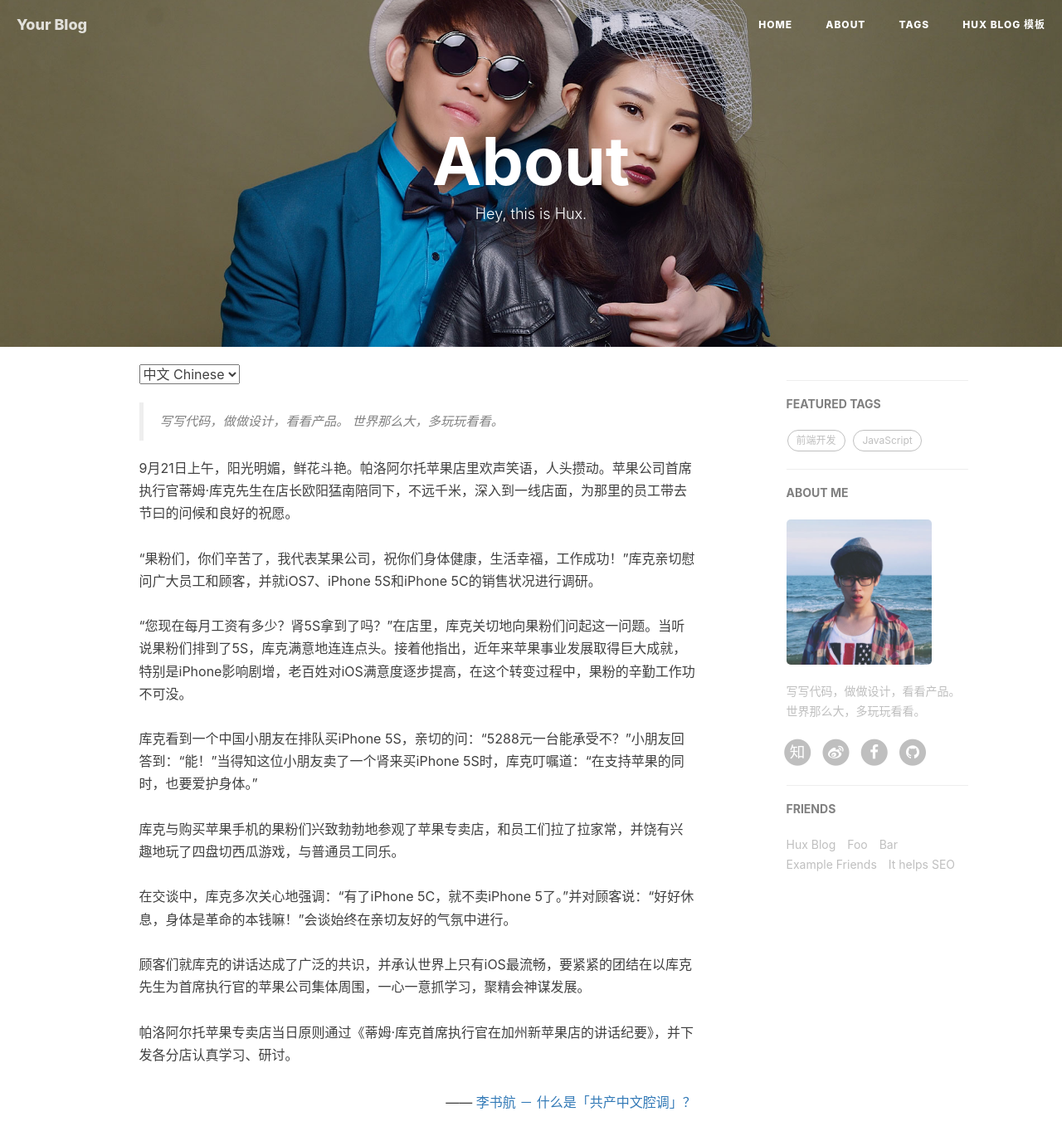
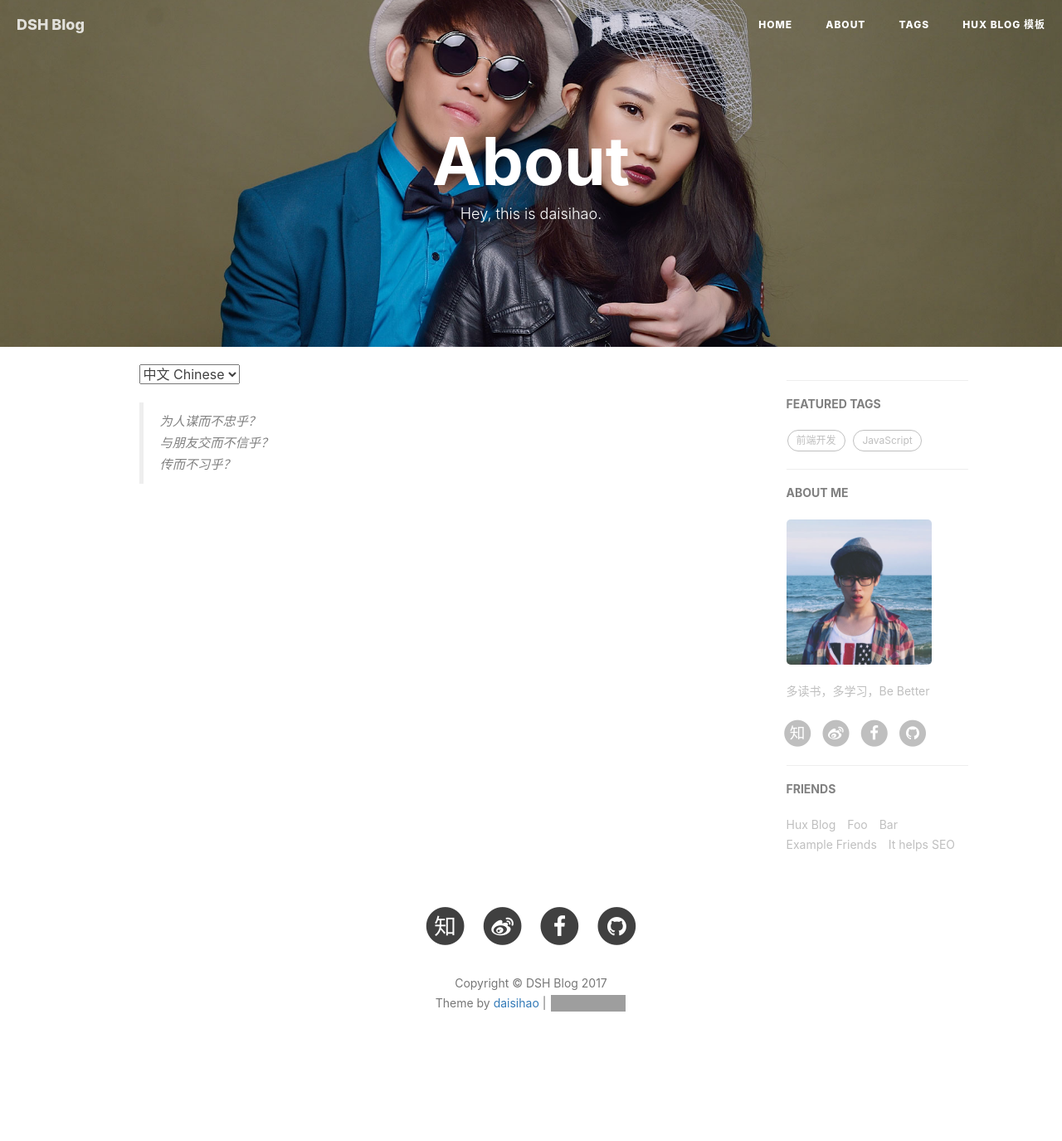
Before and after one commit to daisihao/daisihao.github.com, a Jekyll site: the page built from about.html, in a window 1280 px wide and 1400 px high. Shown: the top 1375 px of the window at 83% size. Built offline with Jekyll 4.4.1, drawn with Linux system fonts in a browser that asks for light colours; nearby versions of some CDN libraries; comment, search, counter and statistics services are not loaded; some of the changed text lies outside the part shown; grey boxes are pictures that could not be loaded.

Commit message:
个人信息更新

```diff
--- a/_config.yml
+++ b/_config.yml
@@ -1,22 +1,22 @@
 # Site settings
-title: Your Blog
-SEOTitle: 你的博客 | Your Blog
+title: DSH Blog
+SEOTitle: 代思豪的博客 | daisihao Blog
 header-img: img/home-bg.jpg
-email: huxpro@gmail.com
-description: ""
+email: daisihao@126.com
+description: "Cool Blog come from daisihao"
 keyword: ""
-url: "http://huangxuan.me"              # your host, for absolute URL
-baseurl: "/huxblog-boilerplate"         # for example, '/blog' if your blog hosted on 'host/blog'
+url: "http://daisihao.xyz"              # your host, for absolute URL
+baseurl: "/daisihao"         # for example, '/blog' if your blog hosted on 'host/blog'
 
 
 
 # SNS settings
 RSS: false
-weibo_username:     huxpro
-zhihu_username:     huxpro
-github_username:    huxpro
+weibo_username:     3437719512
+zhihu_username:     dai-si-hao
+github_username:    daisihao
 #twitter_username:  huxpro
-facebook_username:  huxpro
+facebook_username:  daisihao
 
 
 
@@ -50,7 +50,7 @@ kramdown:
 #disqus_username: _your_disqus_short_name_
 
 # Duoshuo settings
-duoshuo_username: huxblog
+duoshuo_username: daisihaoblog
 # Share component is depend on Comment so we can NOT use share only.
 duoshuo_share: true                     # set to false if you want to use Comment without Sharing
 
@@ -62,13 +62,13 @@ duoshuo_share: true                     # set to false if you want to use Commen
 ba_track_id: 4cc1f2d8f3067386cc5cdb626a202900
 # Google Analytics
 ga_track_id: 'UA-49627206-1'            # Format: UA-xxxxxx-xx
-ga_domain: huangxuan.me
+ga_domain: daisihao.com
 
 
 
 # Sidebar settings
 sidebar: true                           # whether or not using Sidebar.
-sidebar-about-description: "写写代码，做做设计，看看产品。世界那么大，多玩玩看看。"
+sidebar-about-description: "多读书，多学习，Be Better"
 sidebar-avatar: /img/avatar-hux.jpg      # use absolute URL, seeing it's used in both `/` and `/about/`
 
 
--- a/_includes/footer.html
+++ b/_includes/footer.html
@@ -72,11 +72,11 @@
                 <p class="copyright text-muted">
                     Copyright &copy; {{ site.title }} {{ site.time | date: '%Y' }}
                     <br>
-                    Theme by <a href="http://huangxuan.me">Hux</a> |
+                    Theme by <a href="http://daisihao.github.io">daisihao</a> |
                     <iframe
                         style="margin-left: 2px; margin-bottom:-5px;"
                         frameborder="0" scrolling="0" width="91px" height="20px"
-                        src="https://ghbtns.com/github-btn.html?user=huxpro&repo=huxpro.github.io&type=star&count=true" >
+                        src="https://ghbtns.com/github-btn.html?user=daisihao&repo=daisihao.github.io&type=star&count=true" >
                     </iframe>
                 </p>
             </div>
--- a/about.html
+++ b/about.html
@@ -1,7 +1,7 @@
 ---
 layout: page
 title: "About"
-description: "Hey, this is Hux."
+description: "Hey, this is daisihao."
 header-img: "img/about-bg.jpg"
 ---
 
@@ -14,34 +14,39 @@ header-img: "img/about-bg.jpg"
 <!-- Chinese Version -->
 <div class="zh post-container">
     <blockquote>
-        写写代码，做做设计，看看产品。
-        世界那么大，多玩玩看看。
+        为人谋而不忠乎？<br>
+        与朋友交而不信乎？<br>
+        传而不习乎？<br>
     </blockquote>
-    9月21日上午，阳光明媚，鲜花斗艳。帕洛阿尔托苹果店里欢声笑语，人头攒动。苹果公司首席执行官蒂姆·库克先生在店长欧阳猛南陪同下，不远千米，深入到一线店面，为那里的员工带去节曰的问候和良好的祝愿。<br><br>“果粉们，你们辛苦了，我代表某果公司，祝你们身体健康，生活幸福，工作成功！”库克亲切慰问广大员工和顾客，并就iOS7、iPhone 5S和iPhone 5C的销售状况进行调研。 <br><br>“您现在每月工资有多少？肾5S拿到了吗？”在店里，库克关切地向果粉们问起这一问题。当听说果粉们排到了5S，库克满意地连连点头。接着他指出，近年来苹果事业发展取得巨大成就，特别是iPhone影响剧增，老百姓对iOS满意度逐步提高，在这个转变过程中，果粉的辛勤工作功不可没。<br><br>库克看到一个中国小朋友在排队买iPhone 5S，亲切的问：“5288元一台能承受不？”小朋友回答到：“能！”当得知这位小朋友卖了一个肾来买iPhone 5S时，库克叮嘱道：“在支持苹果的同时，也要爱护身体。”<br><br>库克与购买苹果手机的果粉们兴致勃勃地参观了苹果专卖店，和员工们拉了拉家常，并饶有兴趣地玩了四盘切西瓜游戏，与普通员工同乐。<br><br>在交谈中，库克多次关心地强调：“有了iPhone 5C，就不卖iPhone 5了。”并对顾客说：“好好休息，身体是革命的本钱嘛！”会谈始终在亲切友好的气氛中进行。<br><br>顾客们就库克的讲话达成了广泛的共识，并承认世界上只有iOS最流畅，要紧紧的团结在以库克先生为首席执行官的苹果公司集体周围，一心一意抓学习，聚精会神谋发展。<br>
-    <br>帕洛阿尔托苹果专卖店当日原则通过《蒂姆·库克首席执行官在加州新苹果店的讲话纪要》，并下发各分店认真学习、研讨。
 
-    <p style="text-align:right;">
-        —— <a href="http://www.zhihu.com/question/19687065">李书航 － 什么是「共产中文腔调」？ </a>
-    </p>
+
 
 </div>
 
 <!-- English Version -->
 <div class="en post-container">
     <blockquote>
-        Designer or Engineer, things in between.
+        Live and learn.
     </blockquote>
 
     <p>
-        Your work is going to fill a large part of your life, and the only way to be truly satisfied is to do what you believe is great work. And the only way to do great work is to love what you do. If you haven’t found it yet, keep looking. Don’t settle. As with all matters of the heart, you’ll know when you find it.
+        Youth is not a time of life; it is a state of mind; it is not a matter of rosy cheeks, red lips and supple knees; it is a matter of the will, a quality of the imagination, a vigor of the emotions; it is the freshness of the deep springs of life.
     </p>
-
     <p>
-    If you want to live your life in a creative way, as an artist, you have to not look back too much. You have to be willing to take whatever you’ve done and whoever you were and throw them away.
+        Youth means a temperamental predominance of courage over timidity, of the appetite for adventure over the love of ease. This often exists in a man of 60 more than a boy of 20. Nobody grows old merely by a number of years. We grow old by deserting our ideals.
+    </p>
+    <p>
+        Years may wrinkle the skin, but to give up enthusiasm wrinkles the soul. Worry, fear, self-distrust bows the heart and turns the spirit back to dust.
+    </p>
+    <p>
+        Whether 60 or 16, there is in every human being's heart the lure of wonder, the unfailing childlike appetite of what's next and the joy of the game of living. In the center of your heart and my heart there is a wireless station: so long as it receives messages of beauty, hope, cheer, courage and power from men and from the Infinite, so long are you young.
+    </p>
+    <p>
+        When the aerials are down, and your spirit is covered with snows of cynicism and the ice of pessimism, then you are grown old, even at 20, but as long as your aerials are up, to catch waves of optimism, there is hope you may die young at 80.
     </p>
 
     <p style="text-align:right;">
-    -- Steve Jobs
+    -- Samuel Ullman
     </p>
 
 </div>
--- a/index.html
+++ b/index.html
@@ -1,6 +1,6 @@
 ---
 layout: page
-description: "Boilerplate of Hux Blog"
+description: "但行好事，莫问前程"
 ---
 
 {% for post in paginator.posts %}
```
Also changed, not shown: README.zh.md (+2 -2 lines).
